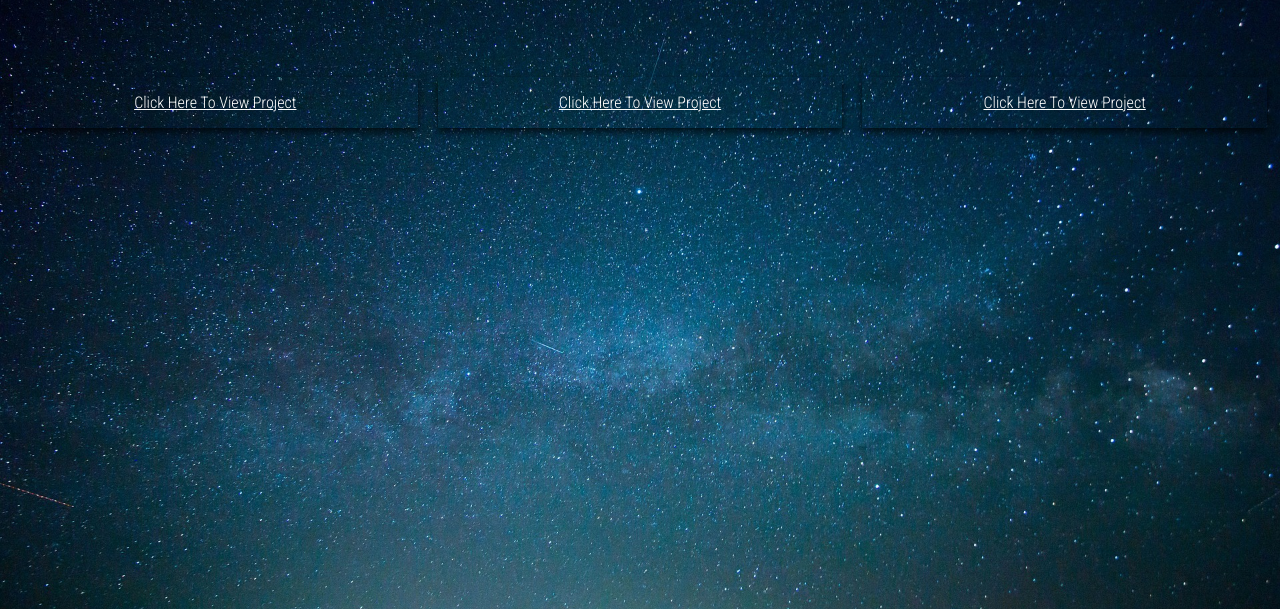
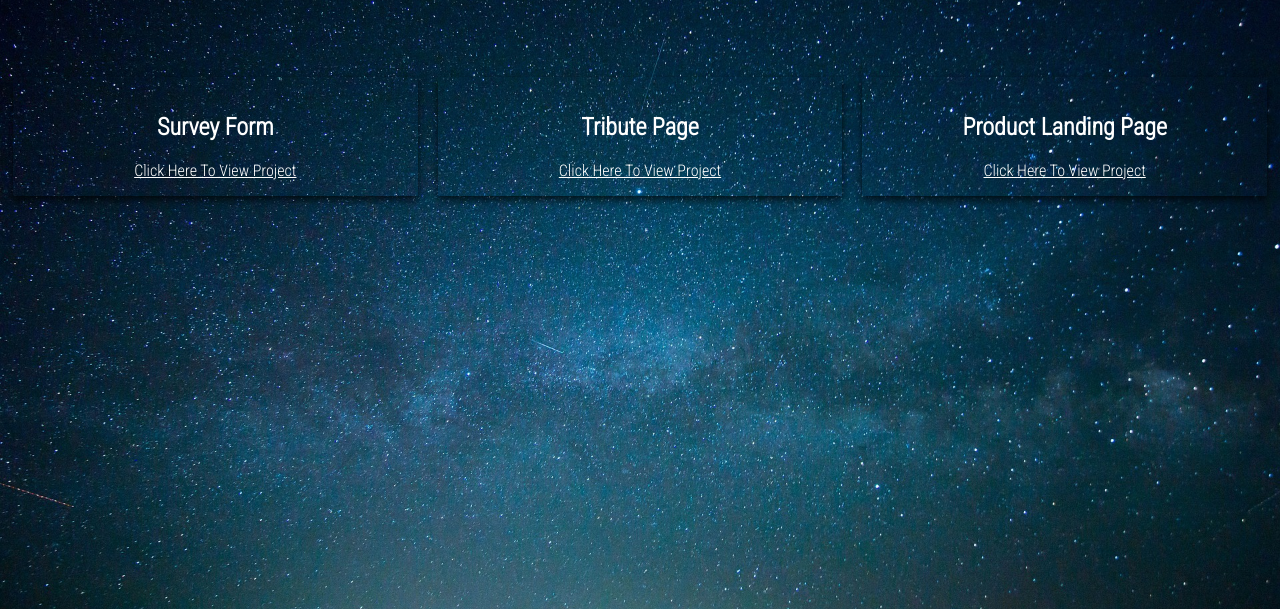
Before and after one commit to TashanTika/Personal_PortfolioFCC, a plain HTML site: page index.html in a window 1280 px wide. Shown: the part 191-800 px from the top of the page. Drawn offline with Linux system fonts and the light colour scheme.

Commit message:
links added

```diff
--- a/index.html
+++ b/index.html
@@ -26,13 +26,22 @@
         <section id="projects">
             <div class="row">
                 <div class="column">
-                  <div class="project-tile"><a href="https://github.com/TashanTika/SurveyFormFCC" target="_blank">Click Here To View Project</a></div>
+                  <div class="project-tile">
+                      <h2>Survey Form</h2>
+                      <a href="https://github.com/TashanTika/SurveyFormFCC" target="_blank">Click Here To View Project</a>
+                  </div>
                 </div>
                 <div class="column">
-                  <div class="project-tile"><a href="https://github.com/TashanTika/SurveyFormFCC" target="_blank">Click Here To View Project</a> </div>
+                  <div class="project-tile">
+                      <h2>Tribute Page</h2>
+                      <a href="https://github.com/TashanTika/TributePageProject" target="_blank">Click Here To View Project</a>
+                  </div>
                 </div>
                 <div class="column">
-                  <div class="project-tile"><a href="https://github.com/TashanTika/SurveyFormFCC" target="_blank">Click Here To View Project</a> </div>
+                  <div class="project-tile">
+                      <h2>Product Landing Page</h2>
+                      <a href="https://github.com/TashanTika/ProductLandingPageFCC" target="_blank">Click Here To View Project</a>
+                  </div>
                 </div>
             </div>
         </section>
--- a/style.css
+++ b/style.css
@@ -38,7 +38,7 @@ body{
     font-size: x-large;
 }
 
-/* https://www.w3schools.com/howto/howto_css_column_cards.asp */
+/* https://www.w3schools.com/howto/howto_css_column_cards.asp  Adjusted 25% to 33.3333% to accomodate for 3 cards only */
 
 .column {
     float: left;
```
